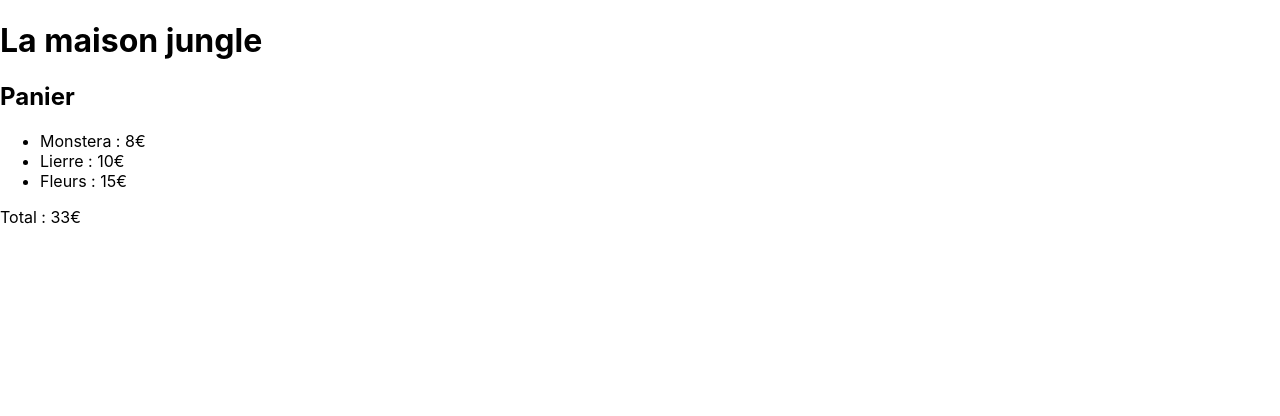
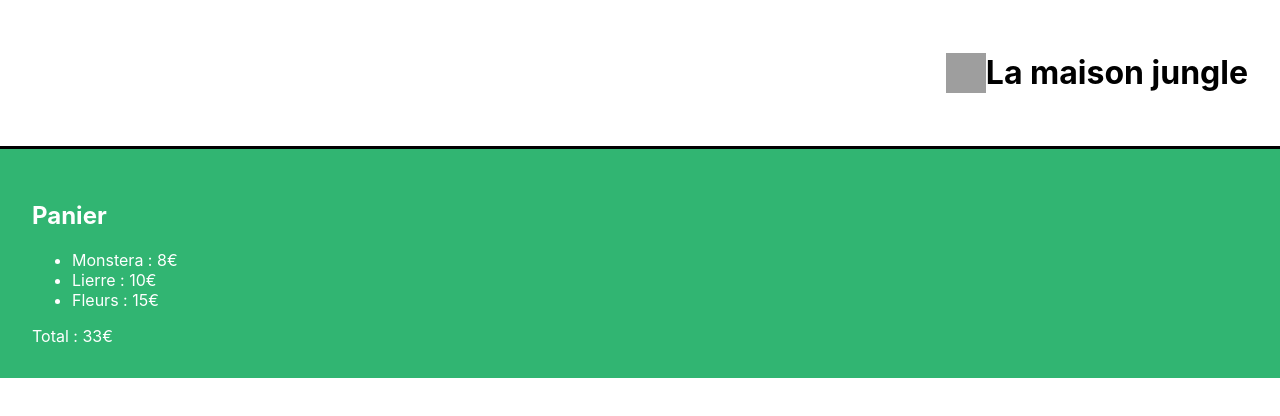
Before and after one commit to Lexo456/React, a React (Create React App) app: page / in a window 1280 px wide. Shown: the top 416 px of the page. Built offline with nearby package versions, Linux system fonts and the light colour scheme; grey boxes are pictures that could not be loaded.

Commit message:
debut projet react

```diff
--- a/src/App.js
+++ b/src/components/App.js
@@ -1,5 +1,5 @@
-import Banner from './composants/Banner'
-import Cart from "./composants/Cart";
+import Banner from './Banner'
+import Cart from "./Cart";
 
 
 function App() {
--- /dev/null
+++ b/src/components/Banner.js
@@ -0,0 +1,12 @@
+import "../styles/banner.css";
+import logo from '../assets/logo.png'
+
+function Banner() {
+    const title = "La maison jungle"
+    return <div className='lmj-banner'>
+        <img src={logo} alt='la maison jungle' className = 'lmj-logo'/>
+        <h1>{title}</h1>
+    </div>
+}
+
+export default Banner
--- a/src/composants/Cart.js
+++ b/src/components/Cart.js
@@ -1,9 +1,11 @@
+import '../styles/cart.css'
+
 function Cart() {
     const monsteraPrice = 8
     const ivyPrice = 10
     const flowerPrice = 15
     return (
-        <div>
+        <div className='lmj-cart'>
             <h2>Panier</h2>
             <ul>
                 <li>Monstera : {monsteraPrice}€</li>
--- a/src/composants/Banner.js
+++ /dev/null
@@ -1,5 +0,0 @@
-function Banner() {
-    return <h1>La maison jungle</h1>
-}
-
-export default Banner
--- a/src/index.js
+++ b/src/index.js
@@ -1,7 +1,7 @@
 import React from 'react';
 import ReactDOM from 'react-dom';
-import './index.css';
-import App from './App';
+import './styles/index.css';
+import App from './components/App';
 import reportWebVitals from './reportWebVitals';
 
 ReactDOM.render(
--- /dev/null
+++ b/src/styles/banner.css
@@ -0,0 +1,19 @@
+.lmj-banner {
+    color: black;
+    text-align: right;
+    padding: 32px;
+    border-bottom: solid 3px black;
+    display: flex;
+    justify-content: flex-end;
+    flex-direction: row;
+    align-items: center;
+}
+
+.lmj-title {
+    padding-left: 32px;
+}
+
+.lmj-logo {
+    height: 40px;
+    width: 40px;
+}
--- /dev/null
+++ b/src/styles/cart.css
@@ -0,0 +1,5 @@
+.lmj-cart{
+    padding: 32px;
+    color: white;
+    background-color: #31b572;
+}
```
Also changed, not shown: src/styles/index.css (renamed from src/index.css), 1 other file (tests, documents, lock files or other folders).
